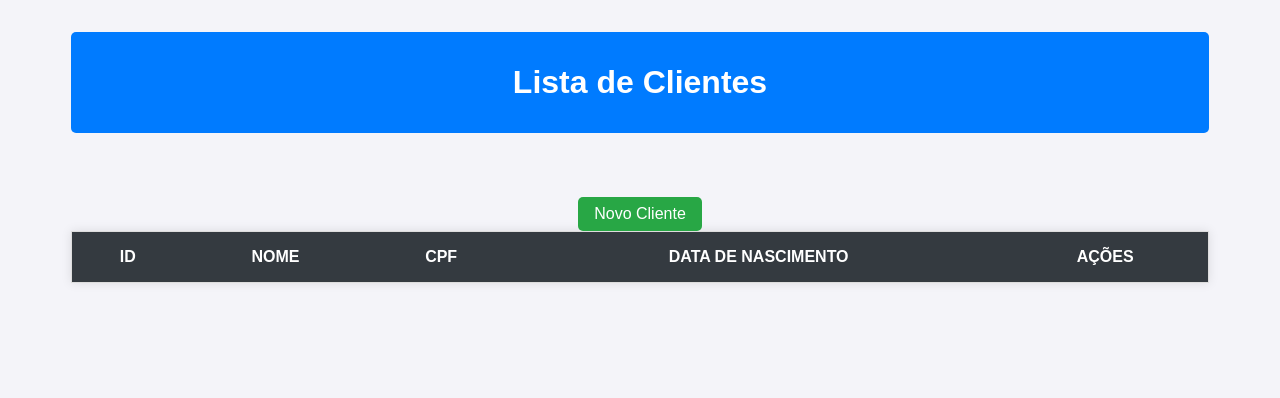
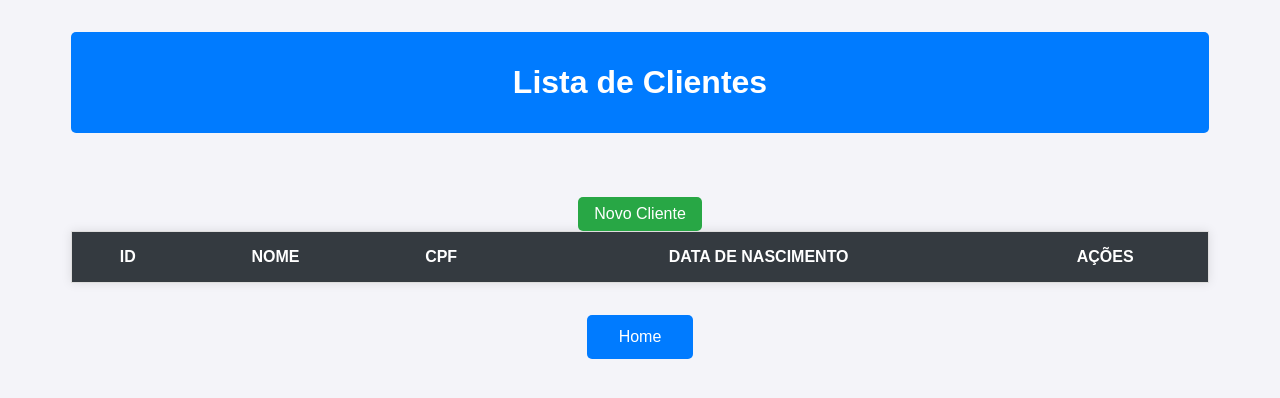
Before and after one commit to sandenbergmelo/atividade-php-mvc, a PHP site: page /view/cliente/mostrar_tudo.php in a window 1280 px wide. Shown: the top 398 px of the page. Run offline with PHP 8.4, Linux system fonts and the light colour scheme; the visitor is signed in with stand-in values (Sample User, id 1); data that the repository does not hold is empty.

Commit message:
Add botão home e mudar cor dos botões do modal de confirmação de exclusão

```diff
--- a/view/cliente/mostrar_tudo.php
+++ b/view/cliente/mostrar_tudo.php
@@ -54,6 +54,8 @@ $clientes = $_SESSION['clientes'];
                 ?>
             </tbody>
         </table>
+
+        <button class="home" onclick="window.location.href='../../index.php'">Home</button>
 
         <dialog id="modal-confirmacao">
             <p>Deseja realmente excluir este cliente?</p>
--- a/view/css/mostrar_tudo.css
+++ b/view/css/mostrar_tudo.css
@@ -29,6 +29,16 @@ button {
   cursor: pointer;
   border-radius: 5px;
   transition: background-color 0.3s;
+}
+
+button.home {
+  margin: 2em auto;
+  padding: 0.8em 2em;
+  background-color: #007BFF;
+}
+
+button.home:hover {
+  background-color: #0056b3;
 }
 
 button:hover {
```
Also changed, not shown: view/cliente/mostrar_registro.php (+5 -2 lines), view/css/mostrar_registro.css (+13 -1 lines).
